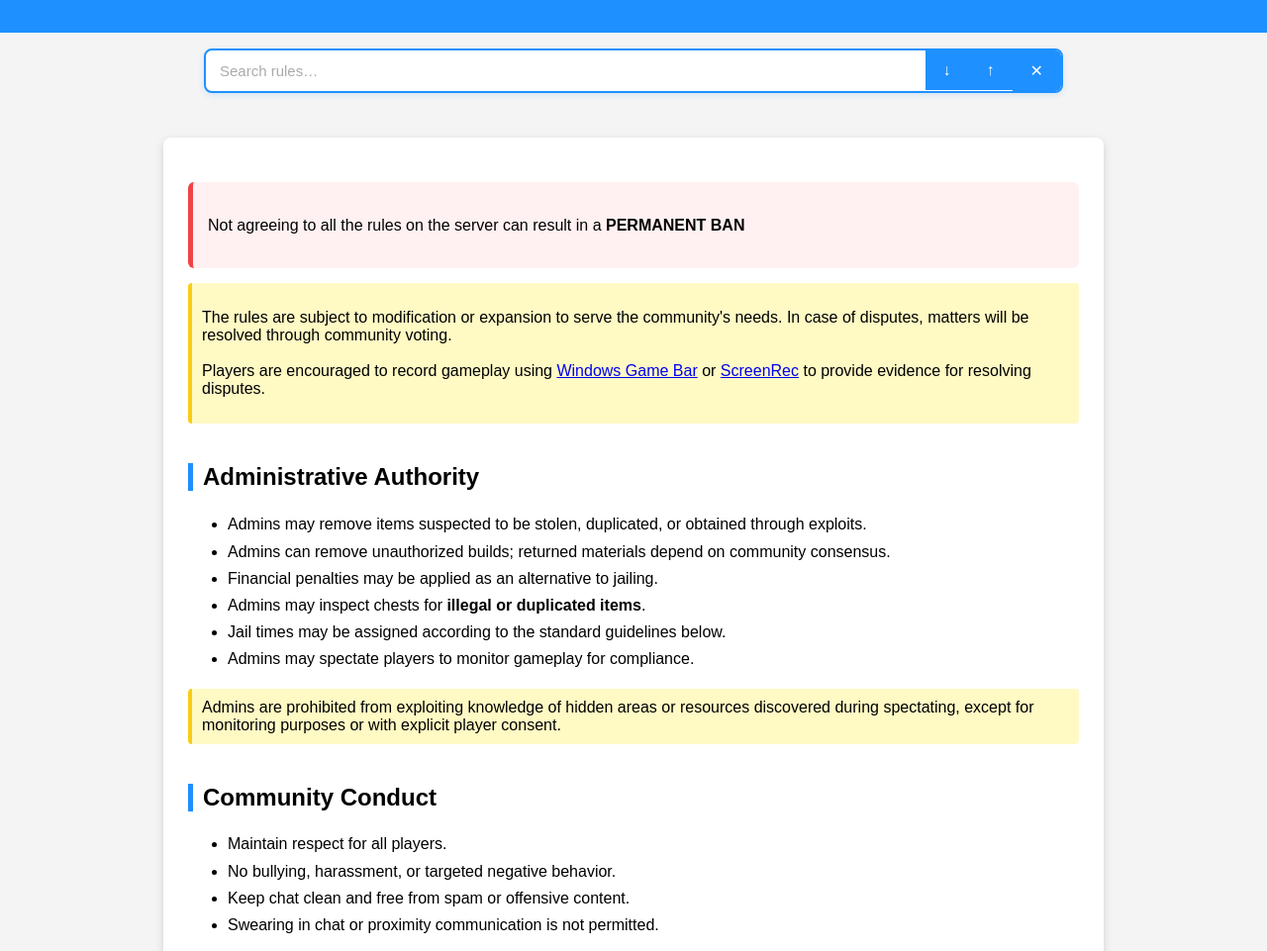
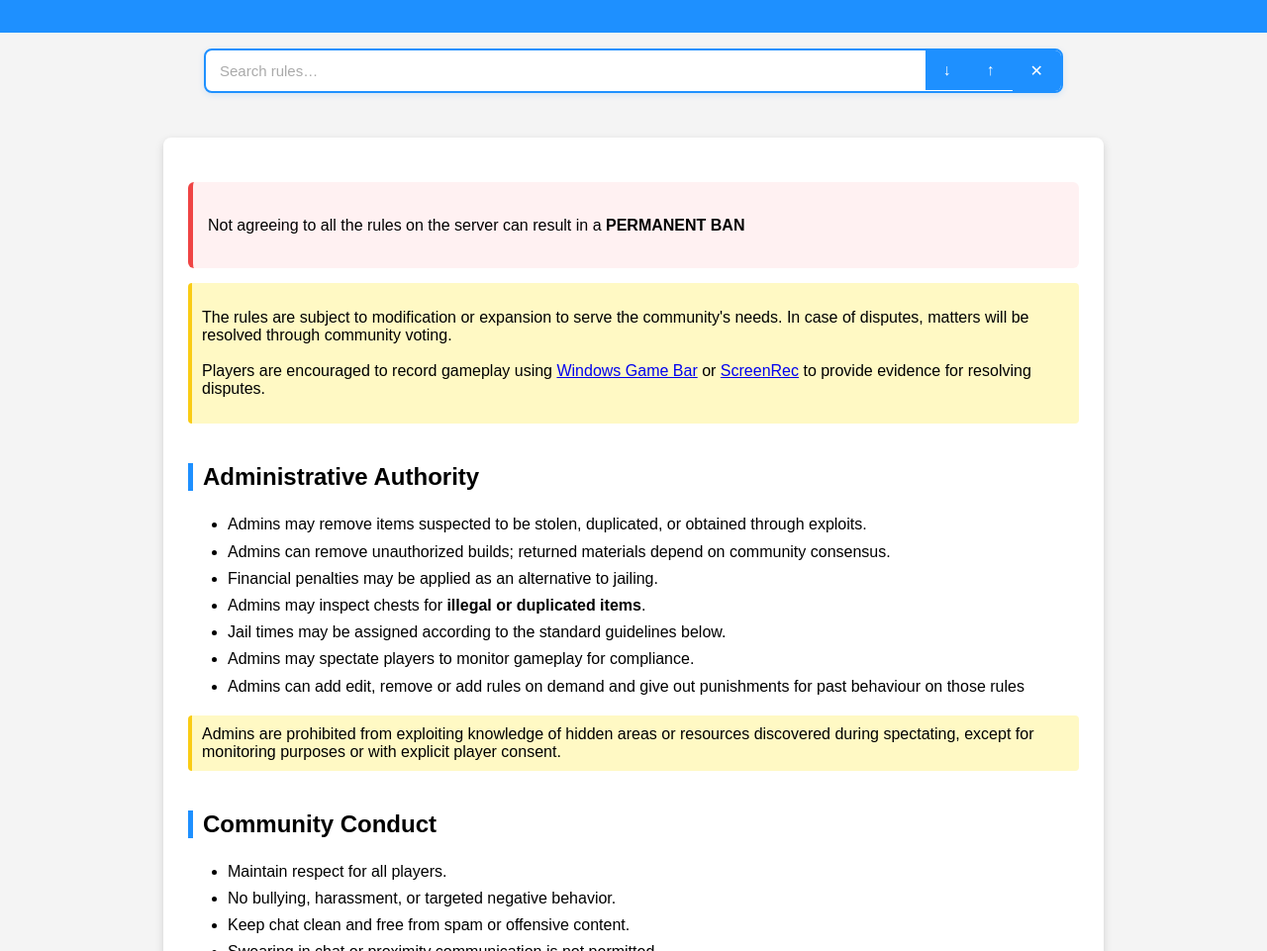
Before and after one commit to allforonesmp/allforonesmp.github.io, a plain HTML site: page rules/index.html in a window 1280 px wide. Shown: the part 139-1100 px from the top of the page at 99% size. Drawn offline with Linux system fonts and the light colour scheme.

Commit message:
Update index.html

```diff
--- a/rules/index.html
+++ b/rules/index.html
@@ -203,6 +203,7 @@
                 <li>Admins may inspect chests for <b>illegal or duplicated items</b>.</li>
                 <li>Jail times may be assigned according to the standard guidelines below.</li>
                 <li>Admins may spectate players to monitor gameplay for compliance.</li>
+                <li>Admins can add edit, remove or add rules on demand and give out punishments for past behaviour on those rules</li>
             </ul>
             <div class="note">
                 Admins are prohibited from exploiting knowledge of hidden areas or resources discovered during
```
